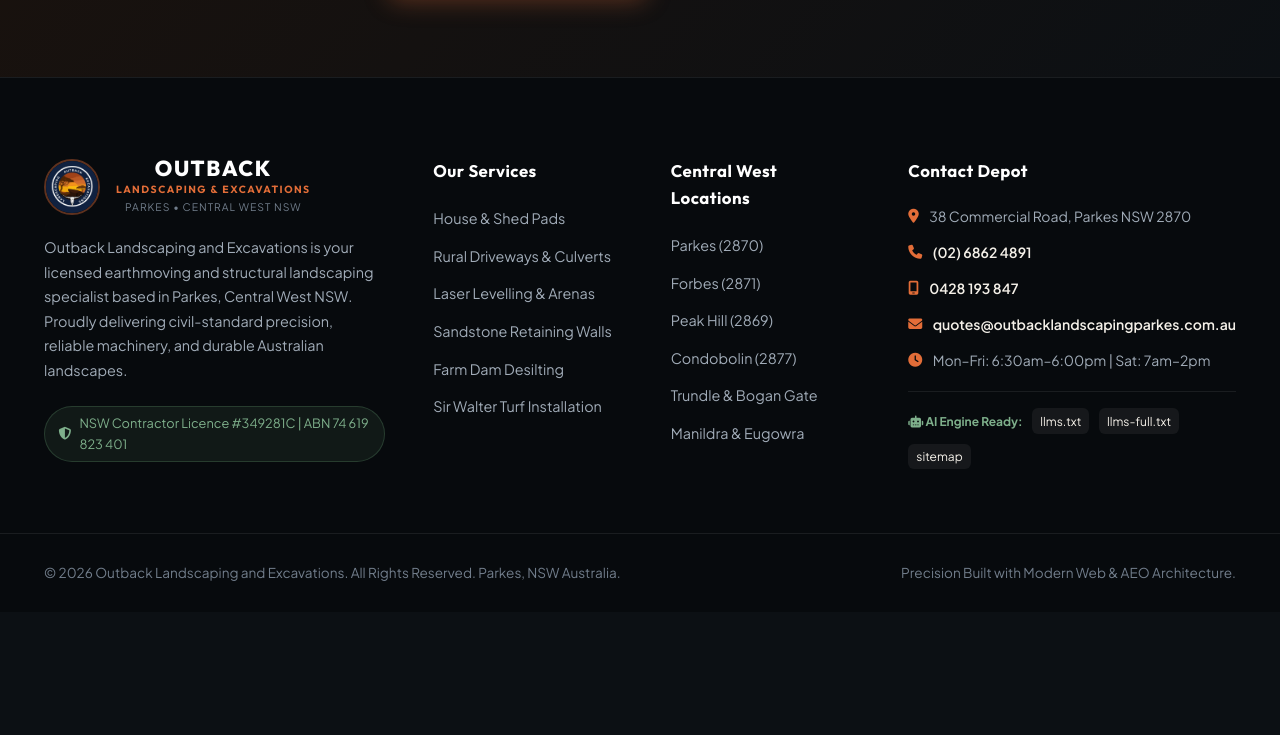
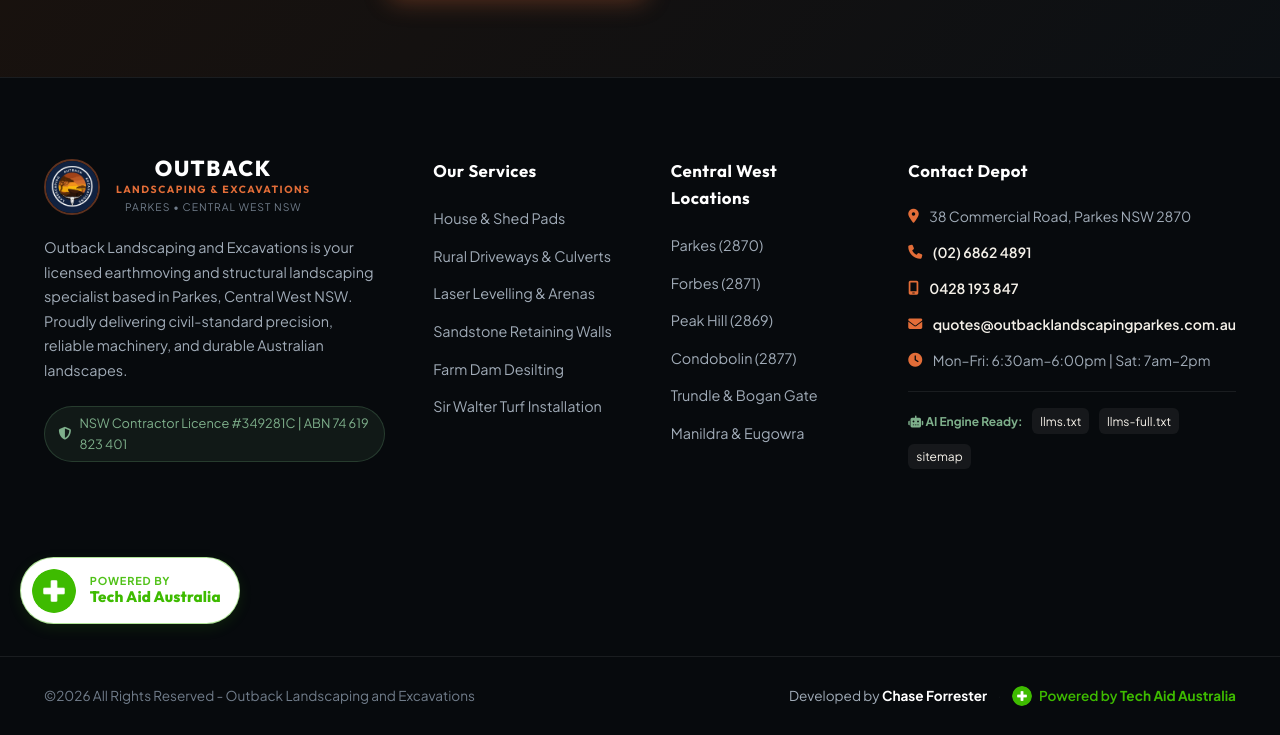
Before and after one commit to ChaseForrester/outback-landscaping-parkes, a website built with Vite: page index.html in a window 1280 px wide. Shown: the part 9230-9965 px from the top of the page. Before the commit the page ends 9842 px from the top, so only its background shows below. Built offline with nearby package versions, Linux system fonts and the light colour scheme.

Commit message:
feat: add Tech Aid Australia powered badge and Chase Forrester developer credit to footer

```diff
--- a/index.html
+++ b/index.html
@@ -1151,10 +1151,27 @@
       </div>
     </div>
 
+    <div class="footer-powered container">
+      <a class="tech-aid-badge" href="https://www.techaidaustralia.com.au" target="_blank" rel="noopener noreferrer" aria-label="Powered by Tech Aid Australia">
+        <img class="tech-aid-badge__mark" src="./images/tech-aid-logo.png" alt="Tech Aid Australia logo" width="48" height="48" decoding="async">
+        <span class="tech-aid-badge__text">
+          <span class="tech-aid-badge__kicker">POWERED BY</span>
+          <span class="tech-aid-badge__name">Tech Aid Australia</span>
+        </span>
+      </a>
+    </div>
+
     <div class="footer-bottom">
       <div class="container footer-bottom-content">
-        <p>&copy; 2026 Outback Landscaping and Excavations. All Rights Reserved. Parkes, NSW Australia.</p>
-        <p class="credits">Precision Built with Modern Web &amp; AEO Architecture.</p>
+        <p>&copy;2026 All Rights Reserved - Outback Landscaping and Excavations</p>
+        <div class="footer-credits">
+          <span>Developed by <a href="https://www.linkedin.com/in/chaseforrester/" target="_blank" rel="noopener noreferrer"><strong>Chase Forrester</strong></a></span>
+          <span class="footer-credits__sep" aria-hidden="true">·</span>
+          <a class="footer-credits__tech-aid" href="https://www.techaidaustralia.com.au" target="_blank" rel="noopener noreferrer">
+            <img src="./images/tech-aid-logo.png" alt="" width="22" height="22" decoding="async">
+            <span>Powered by <strong>Tech Aid Australia</strong></span>
+          </a>
+        </div>
       </div>
     </div>
   </footer>
--- a/src/style.css
+++ b/src/style.css
@@ -1965,6 +1965,69 @@ select.form-control option {
   color: #FFF;
 }
 
+.footer-powered {
+  padding: 1.5rem 0 2rem;
+  display: flex;
+  justify-content: flex-start;
+}
+
+.tech-aid-badge {
+  display: inline-flex;
+  align-items: center;
+  gap: 0.85rem;
+  padding: 0.65rem 1.15rem 0.65rem 0.7rem;
+  border-radius: 999px;
+  border: 1.5px solid rgba(62, 187, 0, 0.4);
+  background: #ffffff;
+  text-decoration: none;
+  color: #3ebb00;
+  box-shadow: 0 4px 14px rgba(62, 187, 0, 0.12);
+  transition: background 0.2s ease, border-color 0.2s ease, transform 0.2s ease, box-shadow 0.2s ease;
+}
+
+.tech-aid-badge:hover,
+.tech-aid-badge:focus-visible {
+  background: #f4fff0;
+  border-color: #3ebb00;
+  box-shadow: 0 10px 28px rgba(62, 187, 0, 0.22);
+  transform: translateY(-1px);
+  color: #3ebb00;
+}
+
+.tech-aid-badge__mark {
+  width: 44px;
+  height: 44px;
+  flex-shrink: 0;
+  display: block;
+  object-fit: contain;
+  border-radius: 50%;
+}
+
+.tech-aid-badge__text {
+  display: flex;
+  flex-direction: column;
+  gap: 0.05rem;
+  line-height: 1.15;
+  text-align: left;
+}
+
+.tech-aid-badge__kicker {
+  font-size: 0.68rem;
+  font-weight: 700;
+  letter-spacing: 0.08em;
+  text-transform: uppercase;
+  color: #3ebb00;
+  opacity: 0.9;
+}
+
+.tech-aid-badge__name {
+  font-family: var(--font-heading);
+  font-size: 0.95rem;
+  font-weight: 800;
+  letter-spacing: 0.01em;
+  color: #3ebb00;
+}
+
 .footer-bottom {
   border-top: 1px solid var(--color-border);
   padding: 1.75rem 0;
@@ -1978,6 +2041,59 @@ select.form-control option {
   align-items: center;
   flex-wrap: wrap;
   gap: 1rem;
+}
+
+.footer-credits {
+  display: flex;
+  flex-wrap: wrap;
+  justify-content: center;
+  gap: 0.45rem 0.65rem;
+  align-items: center;
+  font-size: 0.85rem;
+  color: var(--color-text-muted);
+}
+
+.footer-credits a {
+  color: #ffffff;
+  font-weight: 600;
+  transition: color var(--transition-fast);
+}
+
+.footer-credits a:hover {
+  color: var(--color-primary);
+}
+
+.footer-credits__sep {
+  opacity: 0.4;
+  color: var(--color-border);
+}
+
+.footer-credits__tech-aid {
+  display: inline-flex;
+  align-items: center;
+  gap: 0.45rem;
+  color: #3ebb00 !important;
+  font-weight: 600;
+  text-decoration: none;
+}
+
+.footer-credits__tech-aid img {
+  width: 20px;
+  height: 20px;
+  display: block;
+  flex-shrink: 0;
+  object-fit: contain;
+  border-radius: 50%;
+}
+
+.footer-credits__tech-aid strong {
+  font-weight: 800;
+  color: #3ebb00;
+}
+
+.footer-credits__tech-aid:hover,
+.footer-credits__tech-aid:hover strong {
+  color: #2f9200 !important;
 }
 
 /* ==========================================================================
```
Also changed, not shown: public/images/tech-aid-logo.png (added).
